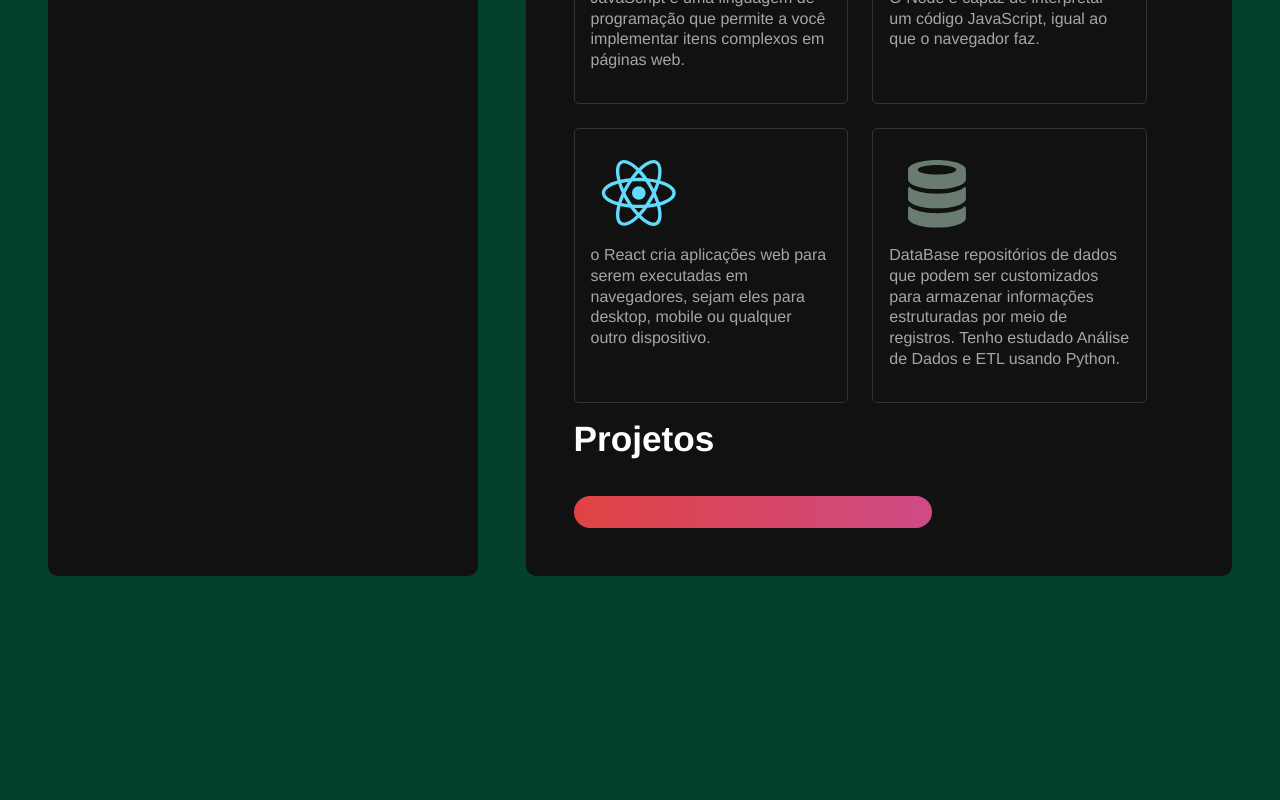
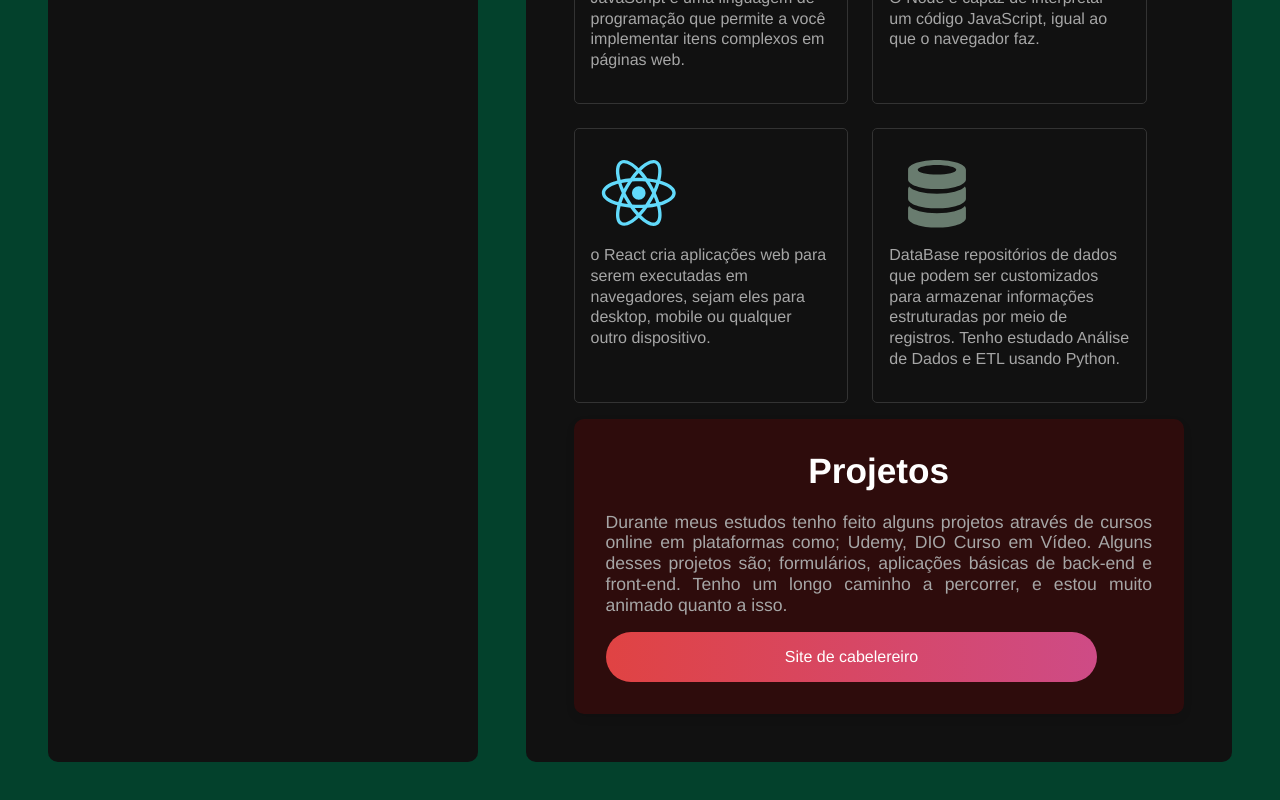
Before and after one commit to heliodesouza/repositorio-helio, a React (Vite) app: page / in a window 1280 px wide. Shown: the part 1264-2064 px from the top of the page. Before the commit the page ends 1888 px from the top, so only its background shows below. Built offline with nearby package versions, Linux system fonts and the light colour scheme.

Commit message:
Atualizando o site 210924

```diff
--- a/src/components/ProjectsContainer.jsx
+++ b/src/components/ProjectsContainer.jsx
@@ -1,12 +1,17 @@
+import '../styles/components/projectsContainer.scss'
+
+
 const ProjectsContainer = () => {
     return (
       <section className="projects-container">
         <h2>Projetos</h2>
         <p>
-
+         Durante meus estudos tenho feito alguns projetos através de cursos online em plataformas como; Udemy, DIO Curso em Vídeo.
+         Alguns desses projetos são; formulários, aplicações básicas de back-end e front-end. Tenho um longo caminho a percorrer, e estou muito animado quanto a isso.
         </p>
 
         <a  target="blank" href="https://glaucialisopremium.vercel.app/" className="btn">
+        Site de cabelereiro
         </a>
       </section>
     );
--- /dev/null
+++ b/src/styles/components/projectsContainer.scss
@@ -0,0 +1,40 @@
+.projects-container {
+  // Estilizando a seção geral do container
+  padding: 2rem;
+  background-color: #2e0c0c; // Fundo suave
+  border-radius: 10px;
+  box-shadow: 0 4px 8px rgba(0, 0, 0, 0.1);
+
+  h2 {
+    font-size: 2rem;
+    color: white; // Título mais escuro
+    margin-bottom: 1.5rem;
+    text-align: center; // Centralizando o título
+  }
+
+  p {
+    font-size: 1.1rem;
+    line-height: 1.6;
+    color: #555; // Texto levemente escurecido
+    margin-bottom: 1.5rem;
+    text-align: justify; // Justificar o texto
+  }
+
+
+
+  .btn {
+    display: inline-block;
+    padding: 0.75rem 1.5rem;
+    background-color: #007bff; // Botão com cor azul
+    color: white;
+    border-radius: 5px;
+    text-decoration: none;
+    font-size: 1rem;
+    text-align: center;
+    transition: background-color 0.3s ease;
+
+    &:hover {
+      background-color: #0056b3; // Cor mais escura ao passar o mouse
+    }
+  }
+}
```
